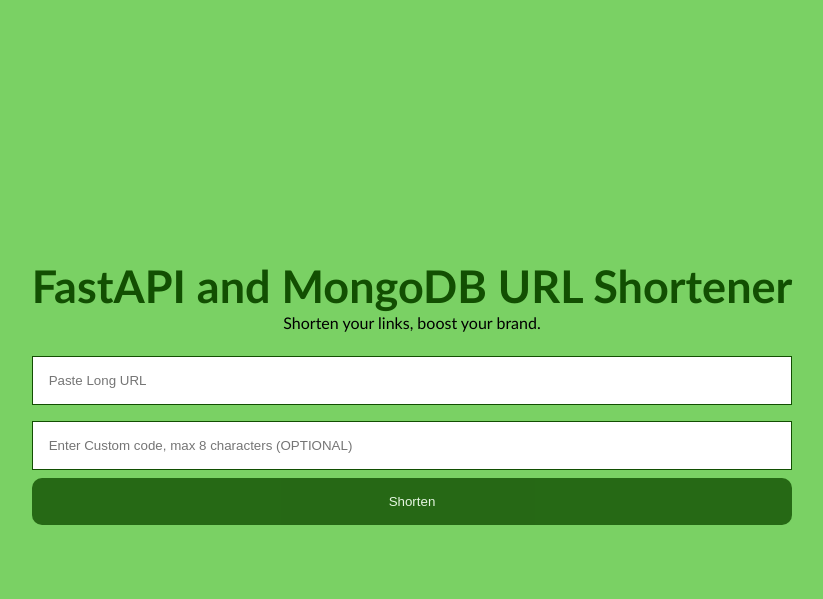
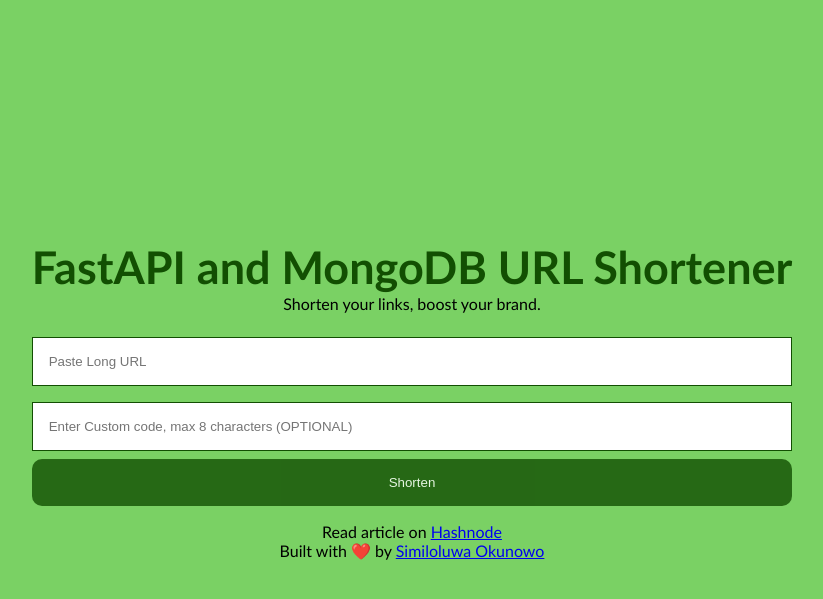
Before and after one commit to rexsimiloluwah/Tutorials, a FastAPI app: page / in a window 1280 px wide. Shown: the top 599 px of the page, without its empty margins (228-1051 px from the left). Run offline with FastAPI, Linux system fonts and the light colour scheme.

Commit message:
Updated README and fixed shorten button bug

```diff
--- a/Building a URL Shortener with FastAPI and MongoDB/urlshortener/templates/index.html
+++ b/Building a URL Shortener with FastAPI and MongoDB/urlshortener/templates/index.html
@@ -54,6 +54,7 @@
         }
         button:hover{
             opacity: 1;
+            transform: translateY(5px);
         }
         .result__container{
             display: none;
@@ -82,6 +83,13 @@
                 <input type = "text" placeholder="Paste Long URL" name="longUrl" id = "longUrl" required/>
                 <input type = "text" placeholder="Enter Custom code, max 8 characters (OPTIONAL)" name="customCode" id="customCode" maxlength="8"/>
                 <button type="submit">Shorten</button>
+            </form>
+
+            <div>
+                <p>Read article on <a href="https://simiokunowo.hashnode.dev/build-a-url-shortener-with-fastapi-mongodb-and-python">Hashnode</a></p>
+                <p>Built with ❤️ by <a href="https://simiokunowo.netlify.app">Similoluwa Okunowo</a></p>
+            </div>
+
             <div class = "result__container">
                 <div class = "shorturl">
                 </div>
@@ -89,7 +97,6 @@
                     <button onclick = "copyLink()">Copy Link</button>
                 </div>
             </div>
-            </form>
         </div>
     </section>
 
@@ -98,7 +105,7 @@
         const resultContainer = document.querySelector(".result__container");
         const shortUrl = document.querySelector(".shorturl");
 
-        function copyLink() {
+        const copyLink = () => {
             const textField = document.createElement('textarea');
             textField.innerText = document.querySelector('.result__container a').innerText;
             document.body.appendChild(textField);
@@ -107,6 +114,7 @@
             textField.remove();
             alert("Link successfully copied to your clipboard !")
         }
+
         form.addEventListener("submit", (e) => {
             e.preventDefault();
             var formData = new FormData();
```
Also changed, not shown: README.md. Lines whose indentation alone changed are shown as unchanged.
